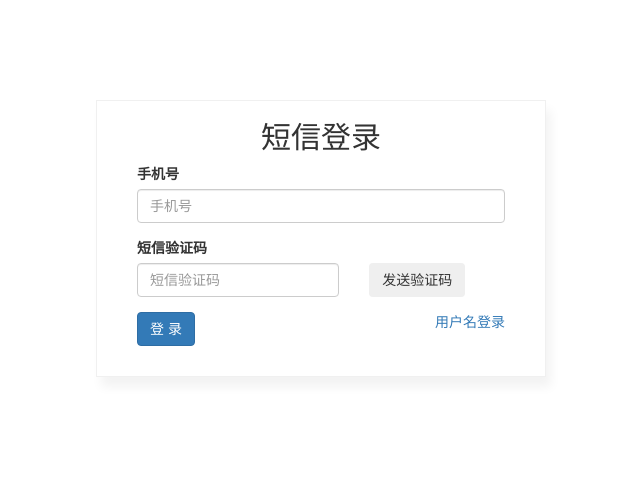
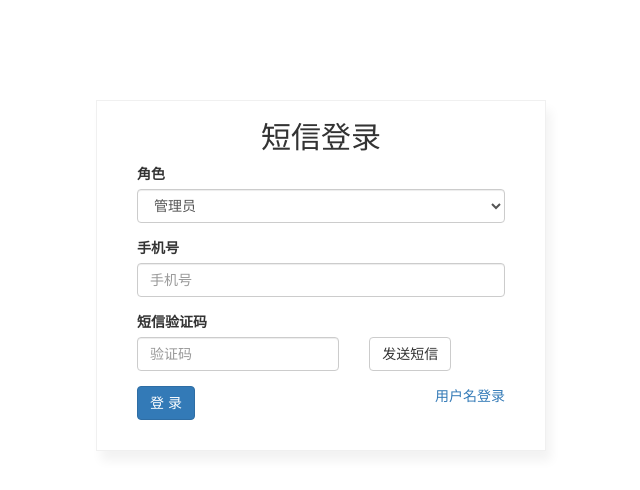
Before and after one commit to CJiaLe0/orderform, a Django app: page /sms_login/ in a window 1280 px wide. Shown: the top 490 px of the page, without its empty margins (319-959 px from the left). Run offline with Django 3.2, Linux system fonts and the light colour scheme; some libraries are stand-ins or nearby versions.

Commit message:
V0.0.6(优化短信登录模板，完成短信登录功能)

```diff
--- a/Web/templates/sms_login.html
+++ b/Web/templates/sms_login.html
@@ -24,25 +24,33 @@
 <body>
 <div class="box">
     <form method="post">
-        <h2 style="text-align: center">短信登录</h2>
+        <h2 style="text-align: center;">短信登录</h2>
         {% csrf_token %}
         <div class="form-group">
-            <label class="">手机号</label>
-            <input type="text" class="form-control" name="mobile" placeholder="手机号">
+            <label>角色</label>
+            {{ form1.role }}
         </div>
         <div class="form-group">
-            <label for="">短信验证码</label>
+            <label>手机号</label>
+            <span style="color: red;">{{ error }}</span>
+            {{ form1.mobile }}
+        </div>
+        <div class="form-group">
+            <label>短信验证码</label>
             <div class="row">
                 <div class="col-xs-7">
-                    <input type="text" class="form-control" name="auth_code" placeholder="短信验证码">
+                    {{ form1.code }}
                 </div>
                 <div class="col-xs-5">
-                    <button type="submit" class="btn btn-secondary" id="sendCode" name="sendCode">发送验证码</button>
+                    <input type="button" value="发送短信" class="btn btn-default"/>
                 </div>
             </div>
+
         </div>
+
+
         <button type="submit" class="btn btn-primary">登 录</button>
-        <a href="{% url 'login' %}" style="float: right">用户名登录</a>
+        <a href="{% url 'login' %}" style="float: right;">用户名登录</a>
     </form>
 </div>
 </body>
--- a/Web/views/views.py
+++ b/Web/views/views.py
@@ -1,4 +1,4 @@
-from django.shortcuts import render, redirect
+from django.shortcuts import render, redirect, HttpResponse
 from django import forms
 from Web import models
 from utils.encrypt import md5
@@ -11,7 +11,7 @@ class LoginForm(forms.Form):
     # 身份验证, 可选字段使用
     role = forms.ChoiceField(
         required=True,
-        choices=(("1", "管理员"), ("2", "客户")),
+        choices=(("1", "管理员"), ("2", "用户")),
         # 下拉框使用select
         widget=forms.Select(attrs={"class": "form-control"})
     )
@@ -29,8 +29,28 @@ class LoginForm(forms.Form):
     )
 
 
+class SmsLoginForm(forms.Form):
+    role = forms.ChoiceField(
+        required=True,
+        choices=(("1", "管理员"), ("2", "用户")),
+        # 下拉框使用select
+        widget=forms.Select(attrs={"class": "form-control"})
+    )
+    mobile = forms.CharField(
+        required=True,
+        widget=forms.TextInput(attrs={"class": "form-control", "placeholder": "手机号"})
+    )
+    code = forms.CharField(
+        required=True,
+        widget=forms.TextInput(attrs={"class": "form-control", "placeholder": "验证码"})
+    )
+
+
+# 1 管理员 2客户
+mapping = {"1": "ADMIN", "2": "CUSTOMER"}
+
+
 def login(request):
-
     # 如果请求方法是POST，则返回渲染的HTML模板，即LoginForm表单会生成html代码，供用户输入数据并提交
     if request.method == "GET":
         form = LoginForm()  # 创建一个空的LoginForm表单对象，此时用户还未输入任何数据，所以它的字段当前都为空
@@ -49,8 +69,7 @@ def login(request):
     password = form.cleaned_data.get("password")
     md5_password = md5(password)  # 密码加密
 
-    # 去数据库校验数据 1 管理员 2客户
-    mapping = {"1": "ADMIN", "2": "CUSTOMER"}
+    # 去数据库校验数据
     if role not in mapping:
         return render(request, "login.html", {"form": form, "error": "角色不存在"})
 
@@ -62,17 +81,41 @@ def login(request):
     if not user_object:
         return render(request, "login.html", {"form": form, "error": "用户名或密码错误"})
 
-    request.session["user_info"] = {"role": mapping[role], "name": user_object.username, "id": user_object.id}
+    # request.session["user_info"] = {"role": mapping[role], "name": user_object.username, "id": user_object.id}
 
-    return redirect("/首页/")
+    return HttpResponse(request, "登录成功")
 
 
 def sms_login(request):
-    mobile = request.POST.get("mobile")
-    print(mobile)
-    auth_code = request.POST.get("auth_code")
-    print(auth_code)
-    code = request.POST.get("code")
-    print(code)
+    if request.method == "GET":
+        form = SmsLoginForm()
+        return render(request, "sms_login.html", {"form1": form})
 
-    return render(request, "sms_login.html")
+    form = SmsLoginForm(data=request.POST)
+
+    if not form.is_valid():
+        return render(request, "sms_login.html", {"form1": form, "error": "请输入手机号或验证码！"})
+
+    role = form.cleaned_data.get("role")
+    mobile = form.cleaned_data.get("mobile")
+    code = form.cleaned_data.get("code")
+
+    if role not in mapping:
+        return render(request, "sms_login.html", {"form1": form, "error": "角色不存在"})
+
+        # 去数据库校验数据
+    if role not in mapping:
+        return render(request, "sms_login.html", {"form1": form, "error": "角色不存在"})
+
+    if role == "1":
+        user_object = models.Administrator.objects.filter(active=1, mobile=mobile).first()
+    else:
+        user_object = models.Customer.objects.filter(active=1, mobile=mobile).first()
+
+    if not user_object:
+        return render(request, "sms_login.html", {"form1": form, "error": "当前号码未注册！"})
+
+    if code == "1111":
+        # request.session["user_info"] = {"role": mapping[role], "name": user_object.mobile}
+        return HttpResponse(request, "登录成功")
+        # return redirect("/首页/")
```
Also changed, not shown: other parts of Web/templates/sms_login.html (+1 -1 lines).
